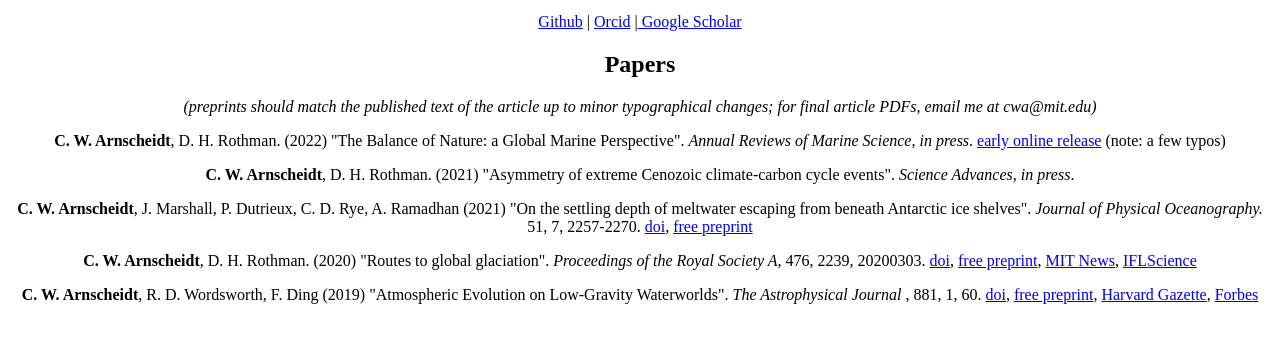
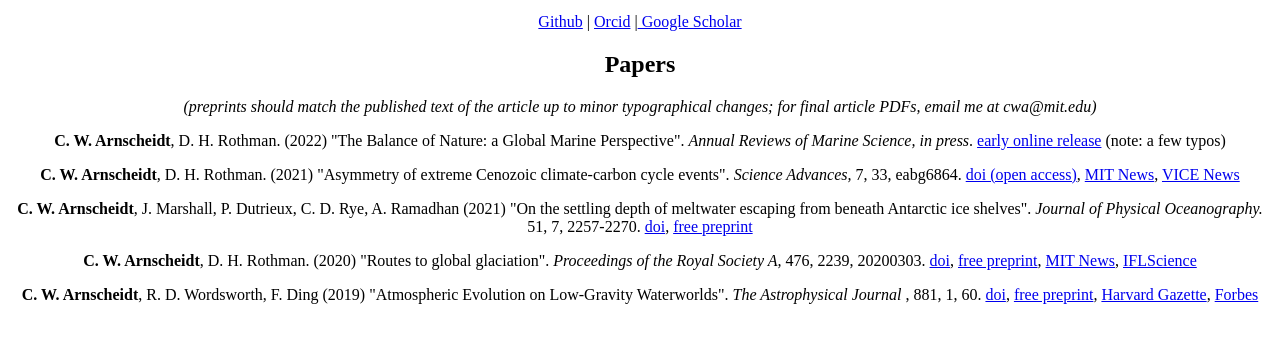
Before and after one commit to arnscheidt/arnscheidt.github.io, a plain HTML site: page index.html in a window 1280 px wide. Shown: the part 101-444 px from the top of the page. Drawn offline with Linux system fonts and the light colour scheme.

Commit message:
links for AR21

```diff
--- a/index.html
+++ b/index.html
@@ -23,7 +23,7 @@ h2 {text-align: center;}
 
 <p> <b> C. W. Arnscheidt</b>, D. H. Rothman. (2022) "The Balance of Nature: a Global Marine Perspective". <i> Annual Reviews of Marine Science, in press</i>. <a href="https://doi.org/10.1146/annurev-marine-010318-095212">early online release</a> (note: a few typos) </p>
 
-<p> <b> C. W. Arnscheidt</b>, D. H. Rothman. (2021) "Asymmetry of extreme Cenozoic climate-carbon cycle events". <i> Science Advances, in press</i>. </p>
+<p> <b> C. W. Arnscheidt</b>, D. H. Rothman. (2021) "Asymmetry of extreme Cenozoic climate-carbon cycle events". <i> Science Advances,</i> 7, 33, eabg6864. <a href="https://doi.org/10.1126/sciadv.abg6864">doi (open access)</a>, <a href="https://news.mit.edu/2021/global-warming-paleoclimate-study-0811">MIT News</a>, <a href="https://www.vice.com/en/article/93ymme/study-of-earths-deep-past-reveals-terrifying-global-warming-warning">VICE News</a>  </p>
 
 <p> <b> C. W. Arnscheidt</b>, J. Marshall, P. Dutrieux, C. D. Rye, A. Ramadhan (2021) "On the settling depth of meltwater escaping from beneath Antarctic ice shelves". <i> Journal of Physical Oceanography. </i> 51, 7, 2257-2270. <a href="https://doi.org/10.1175/JPO-D-20-0286.1">doi</a>, <a href="arnscheidt21_meltwater_preprint.pdf">free preprint</a> </p>
 
```
